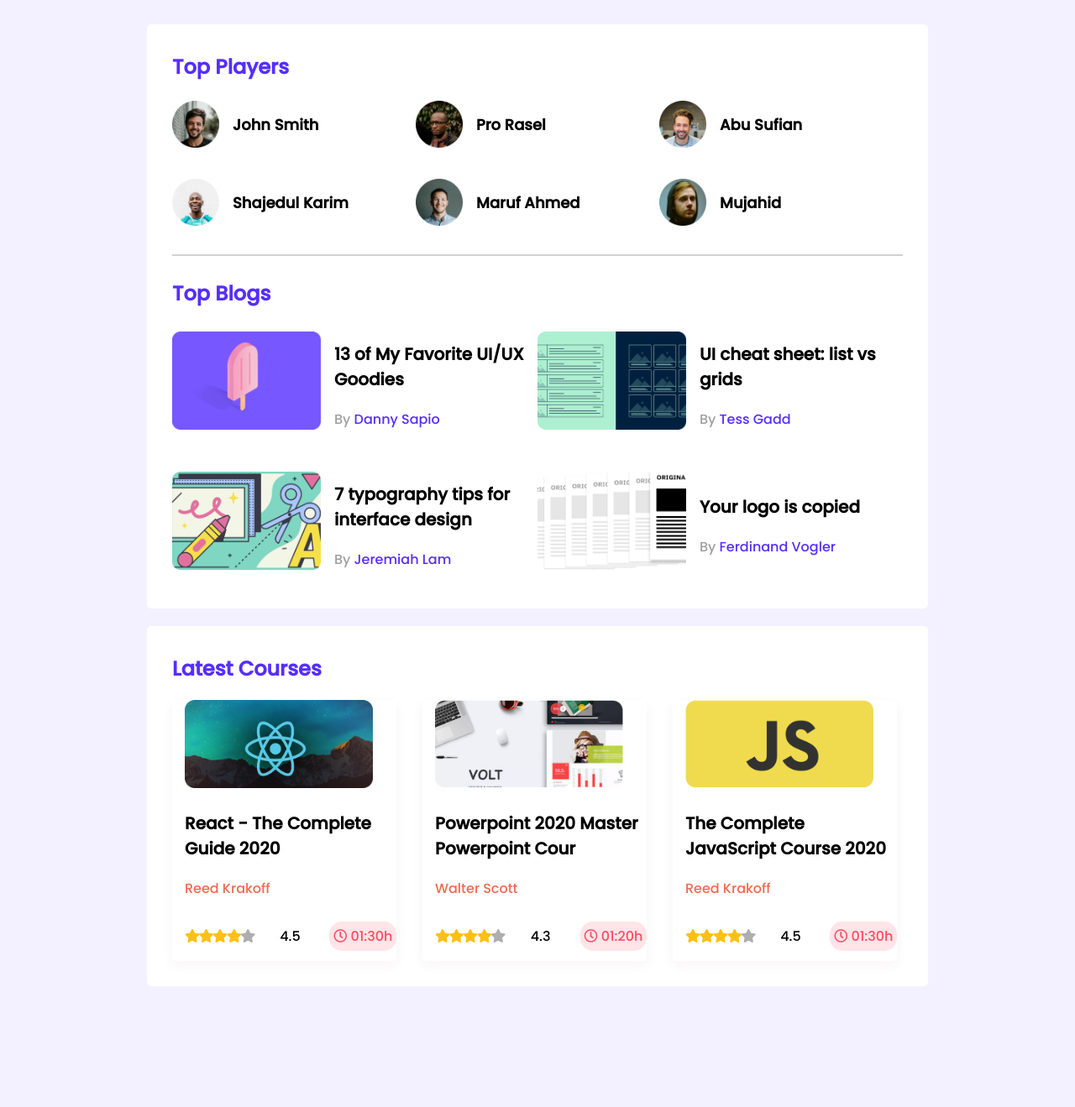
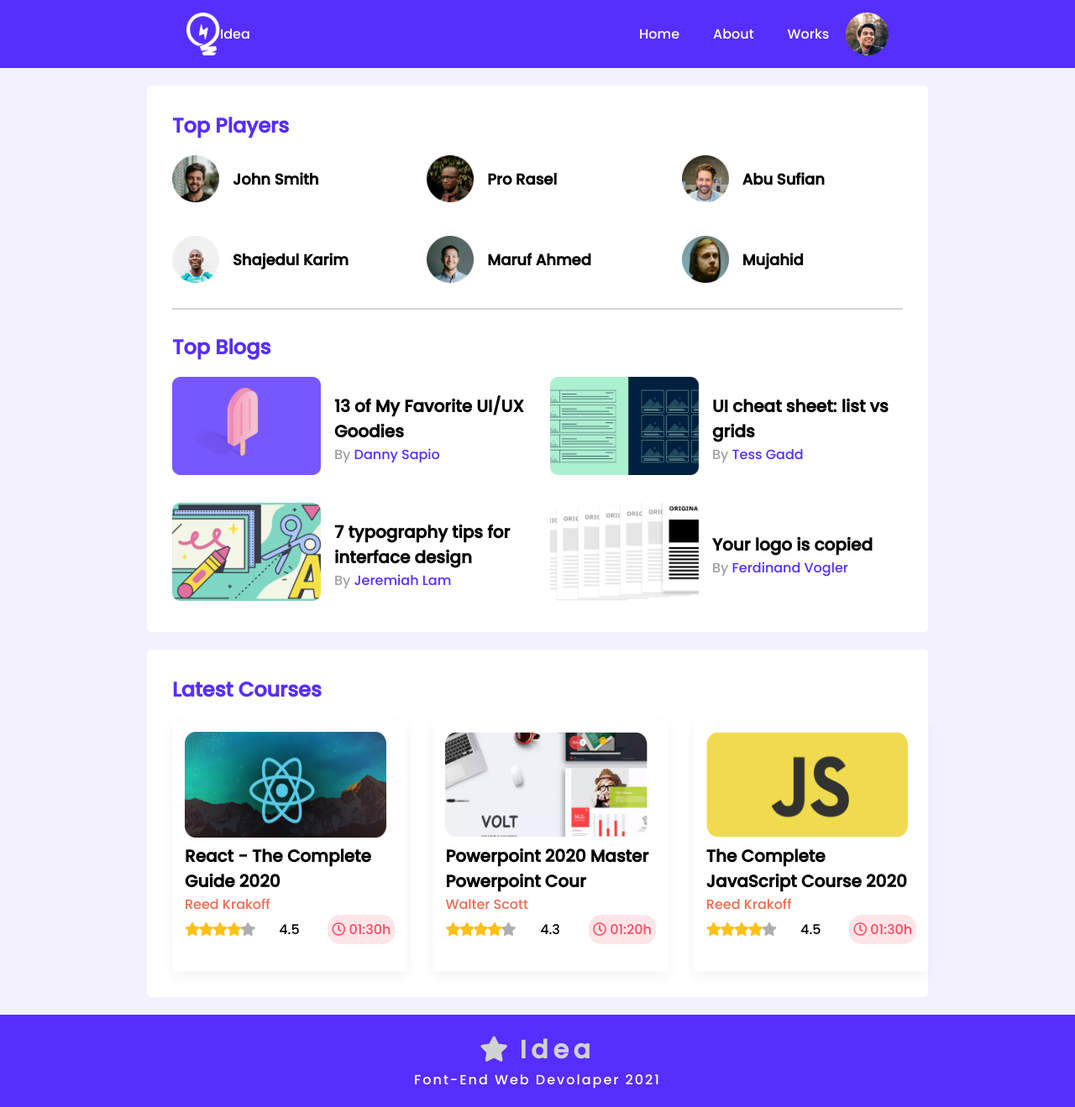
Before and after one commit to ashraful99-98/leader-board-css3, a plain HTML site: page index.html in a window 1280 px wide. Shown: the whole page at 84% size. Before the commit the page ends 1183 px from the top, so only its background shows below. Drawn offline with Linux system fonts and the light colour scheme.

Commit message:
styles added

```diff
--- a/index.html
+++ b/index.html
@@ -15,8 +15,19 @@
 
 <body>
     <!-- header start -->
-    <header>
-
+    <header id="header">
+        <nav class="navbar">
+            <div class="logo">
+                <img src="./images/icons/logo.png" alt="">
+                <p>Idea</p>
+            </div>
+            <ul class="nav">
+                <li><a href="">Home</a></li>
+                <li><a href="">About</a></li>
+                <li><a href="">Works</a></li>
+                <img src="./images/icons/profile.png" alt="">
+            </ul>
+        </nav>
     </header>
     <!-- header end -->
     <main>
@@ -97,7 +108,7 @@
             </div>
         </section>
         <!-- Latest Courses -->
-        <section class="container">
+        <section class="container complete">
             <h2 class="section-title">Latest Courses</h2>
             <div class="courses">
                 <div class="course">
@@ -178,6 +189,10 @@
             </div>
         </section>
     </main>
+    <footer>
+        <h3><i class="fa fa-star"></i><span>Idea</span></h3>
+        <p>Font-End Web Devolaper 2021</p>
+    </footer>
 </body>
 
 </html>
--- a/style.css
+++ b/style.css
@@ -1,16 +1,52 @@
 @import url('https://fonts.googleapis.com/css2?family=Poppins:wght@500&display=swap');
 
 /* common styles */
+*{
+    margin: 0;
+    padding: 0;
+}
 body{
-    font-family: 'poppins', sens-sarif;
+    font-family: 'poppins';
     background: #F3F1FF;
 }
+#header{
+    width: 100vw;
+    background: #562EFF;
+    padding: 15px 0;
+}
+.navbar{
+    display: flex;
+    justify-content: space-around;
+    align-items: center;
+}
+.logo{
+    display: flex;
+    align-items: center;
+}
+.logo p{
+    color: #fff;
+}
+.logo img{
+    width: 40.42px;
+    height: 51px;
+    color: #FFF;
+}
+.nav{
+    list-style: none;
+    display: flex;
+    align-items: center;
+}
+.nav li a{
+   text-decoration: none;
+   color: #FFF;
+   padding: 20px;
+}
 main{
+    width: 100vw;
     display: flex;
     flex-direction: column;
     justify-content: center;
     align-items: center;
-
 }
 .container{
     background: #FFFFFF;
@@ -19,9 +55,15 @@ main{
     margin-top: 21px;
     border-radius: 5px;
 }
+.container.complete{
+    margin-bottom: 21px;
+}
 hr{
     border: 1px solid #D1D1D1;
     margin-bottom: 27px;
+}
+hr:hover{
+    border: 2px solid #562EFF;
 }
 /* Top playes style */
 .top-players{
@@ -30,12 +72,13 @@ hr{
 .section-title{
     color: #562EFF;
     font-size: 24px;
-    margin-top: 3px;
+    padding-bottom: 18px;
 }
 .players{
     display: grid;
     grid-template-columns: repeat(3, 1fr);
-    grid-row-gap: 30px
+    grid-row-gap: 40px;
+    grid-column-gap:40px;
 }
 .player{
     display: flex;
@@ -54,6 +97,7 @@ hr{
     display: grid;
     grid-template-columns: repeat(2, 1fr);
     grid-row-gap: 26px;
+    grid-column-gap:30px;
 }
 .blog{
     display: flex;
@@ -83,17 +127,18 @@ hr{
    display: grid;
    grid-template-columns: repeat(3, 1fr);
    grid-column-gap: 24px;
+   grid-column-gap:30px;
 }
 .course{
-    width: 252.42px;
-    height: 310.79px;
-    box-shadow: 0px 5.34229px 13.3557px rgba(121, 62, 62, 0.05);
-    padding-left: 15px;
+    width: 250.42px;
+    height: 270.79px;
+    box-shadow: 0px 5.34229px 13.3557px rgba(17, 13, 13, 0.05);
+    padding: 15px;
     border-radius: 5px;
 }
 .course-banner img{
-    width: 224.38px;
-    height: 105.51px;
+    width: 240.38px;
+    height: 125.51px;
 }
 .course-title{
     font-size: 20px;
@@ -123,10 +168,47 @@ hr{
     border-radius: 15px;
     padding: 5px;
 }
+footer{
+    width: 100vw;
+    text-align: center;
+    padding: 20px 0;
+    background: #562EFF;
+}
+footer h3 .fa-star{
+    font-size: 30px;
+    color: #D1D1D1;
+    margin-right: 35px;
+}
+footer h3 span{
+    font-size: 30px;
+    color: #D1D1D1;
+    letter-spacing: 5.7px
+}
+footer p{
+    color: #fff;
+    letter-spacing: 2px;
+}
 /* Media Quaries */
 @media only screen and (max-width:688px){
+    #header{
+        width: 100vw;
+    }
+    .logo img{
+        width: 30px;
+        height: 30px;
+    }
+    .nav li a{
+        font-size: 10px;
+        padding: 12px;
+    }
     .container{
-        width: 100%;
+        width: 50%;
+    }
+    .container.complete{
+        width: 70vw;
+    }
+    .top-players, .top-blogs,.container.complete{
+        overflow: hidden;
     }
     .players, .blogs, .courses{
         grid-template-columns: repeat(1, 1fr);
@@ -134,10 +216,9 @@ hr{
     .player, .blog, .course{
         flex-direction: column;
     }
-    .course{
+    .courses{
         justify-content: center;
         align-items: center;
-        text-align: center;
         box-shadow: none;
     }
 }
```
